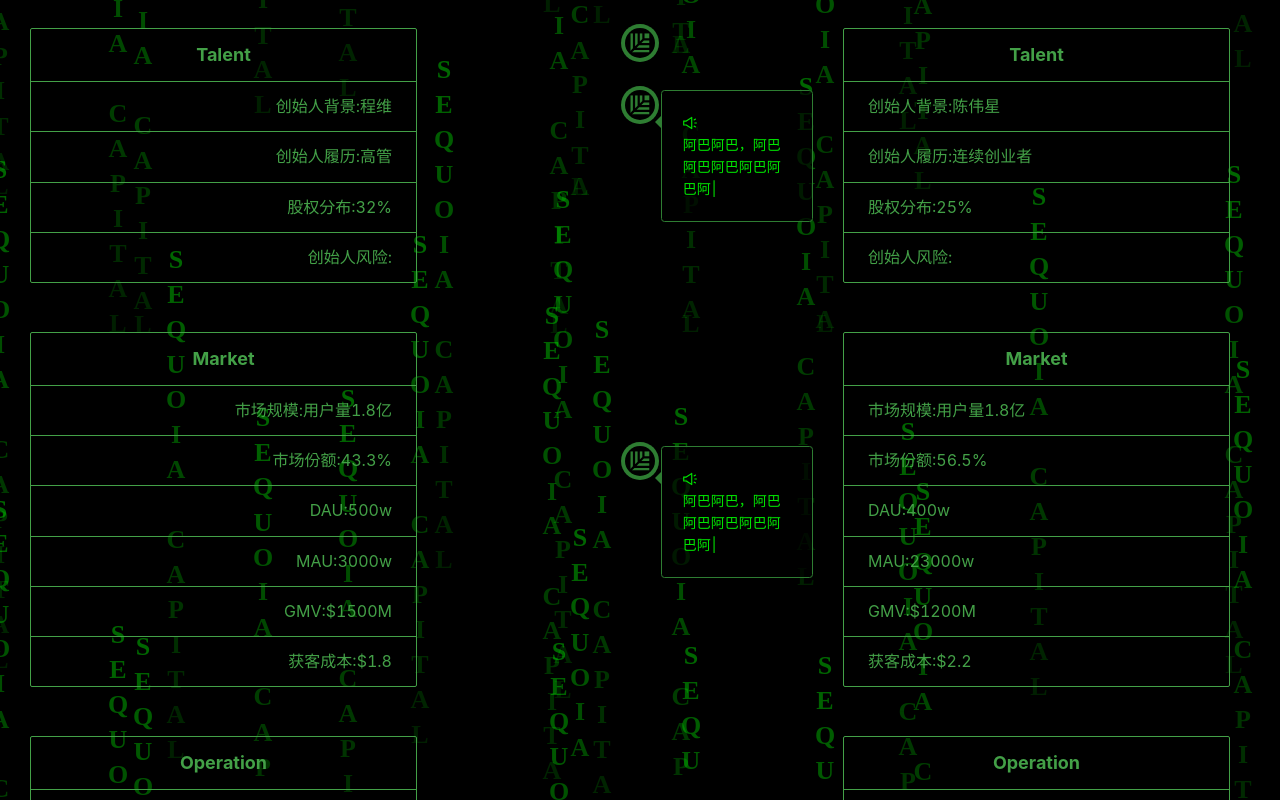
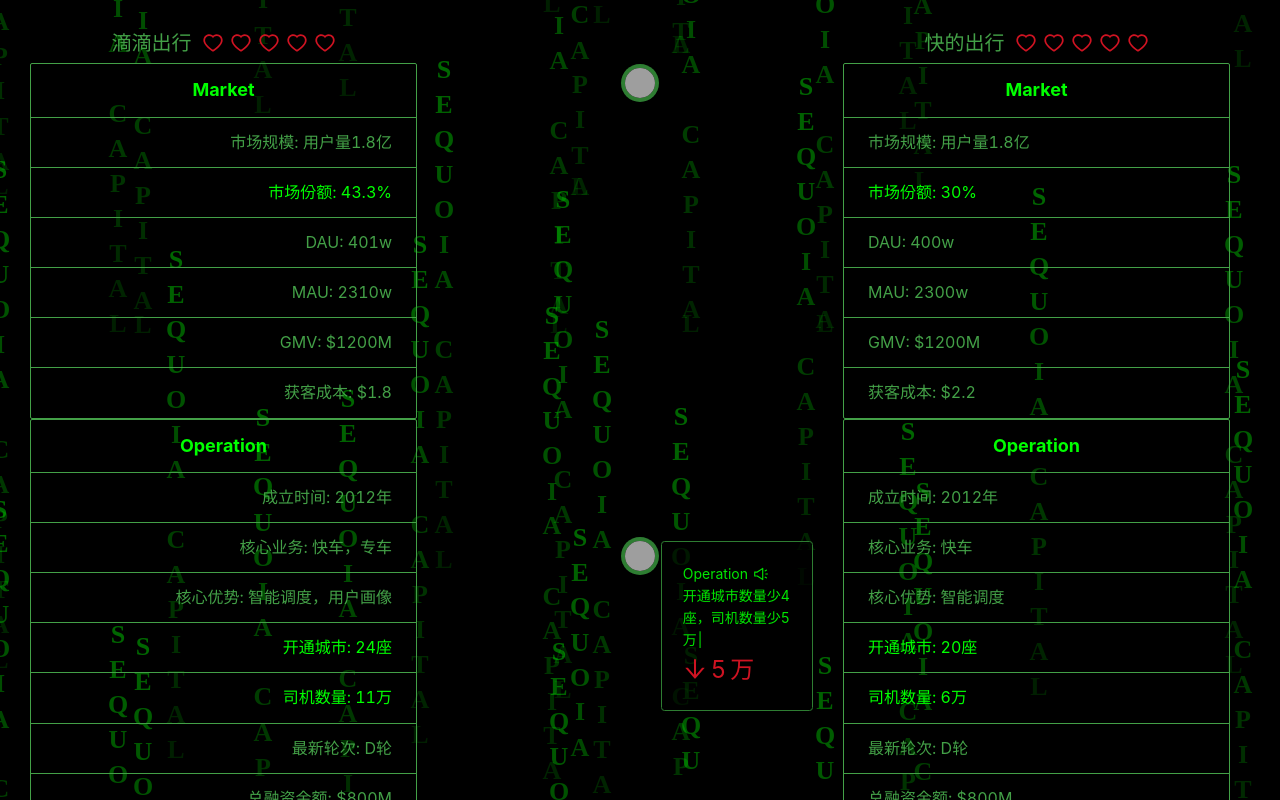
Before and after one commit to yimingbot/opp-vs-opp, a React (Vite) app: page / in a window 1280 px wide. Built offline with nearby package versions, Linux system fonts and the light colour scheme; grey boxes are pictures that could not be loaded.

Commit message:
feat: almost pre submit

```diff
--- a/index.html
+++ b/index.html
@@ -7,7 +7,7 @@
     <title>Opportunity Vs Opportunity</title>
   </head>
   <body>
-    <div id="root"></div>
+    <div id="root" contenteditable></div>
     <script type="module" src="/src/main.tsx"></script>
   </body>
 </html>
--- a/src/components/Timeline/Timeline.tsx
+++ b/src/components/Timeline/Timeline.tsx
@@ -3,9 +3,9 @@ import { VerticalTimeline, VerticalTimelineElement } from 'react-vertical-timeli
 import 'react-vertical-timeline-component/style.min.css';
 import classes from './index.module.scss'
 import { OppTable } from "../../opp-table/table";
-import SequoiaIcon from '../SequoiaIcon'
 import TypeWriter from 'typewriter-effect';
-import { SoundOutlined } from '@ant-design/icons';
+import { ArrowDownOutlined, ArrowUpOutlined, SoundOutlined } from '@ant-design/icons';
+import { Statistic } from 'antd';
 
 
 type TableData = Parameters<typeof OppTable>[0]['data'];
@@ -14,54 +14,54 @@ type Props = {
   rightData: TableData;
 }
 
-const defaultText = '阿巴阿巴，阿巴阿巴阿巴阿巴阿巴阿';
-const renderPlayWriter = (text: string) => <>
-    <SoundOutlined onClick={() => playText(text)} />
+const renderTypeWriter = (text: string, sector: string) => <>
+  <div className={classes.sound} onClick={() => playText(text)}><span>{sector}</span><SoundOutlined/></div>
   <TypeWriter options={getTypeWriterOptions(text)} />
 </>
 
 export const Timeline: FC<Props> = ({ leftData, rightData }) => {
   return <div className={classes.root}>
     <div className={classes.agendaList}>
-            <OppTable data={leftData} className={classes.agendaItem} />
+
+      <OppTable data={leftData} className={classes.agendaItem} companyName="滴滴出行" />
       <VerticalTimeline
         className={classes.timeline}
         lineColor={'transparent'}
       >
         <VerticalTimelineElement
-                    icon={<SequoiaIcon />}
+          icon={<img src='https://freesvg.org/img/PixelCharacter.png' className={classes.avatar} />}
+          position='left'
           iconClassName={classes.icon}
           intersectionObserverProps={{
             rootMargin: '0px 0px 40px 0px'
           }}
+          style={{ marginTop: 40 }}
         >
-                    {renderPlayWriter(defaultText)}
+          {renderTypeWriter('用户量相同，市场份额多13.3%，DAU/MAU/GMV差异不大，但获客成本少0.4$', 'Market')}
+          <Statistic
+            value={13.3}
+            valueStyle={{ color: '#0f0' }}
+            prefix={<ArrowUpOutlined />}
+            suffix="%"
+          />
         </VerticalTimelineElement>
+
         <VerticalTimelineElement
-                    icon={<SequoiaIcon />}
-                    style={{ marginTop: -70 }}
+          icon={<img src='https://freesvg.org/img/1543379970.png' className={classes.avatar} />}
+          position='right'
+          style={{ marginTop: 200 }}
           iconClassName={classes.icon}
         >
-                    {renderPlayWriter(defaultText)}
-                </VerticalTimelineElement>
-                <VerticalTimelineElement
-                    icon={<SequoiaIcon />}
-                    position={'right'}
-                    style={{ marginTop: 224 }}
-                    iconClassName={classes.icon}
-                >
-                    {renderPlayWriter(defaultText)}
-                </VerticalTimelineElement>
-                <VerticalTimelineElement
-                    icon={<SequoiaIcon />}
-                    position={'left'}
-                    style={{ marginTop: 230 }}
-                    iconClassName={classes.icon}
-                >
-                    {renderPlayWriter(defaultText)}
+          {renderTypeWriter('开通城市数量少4座，司机数量少5万', 'Operation')}
+          <Statistic
+            value={5}
+            valueStyle={{ color: '#cf1322' }}
+            prefix={<ArrowDownOutlined />}
+            suffix='万'
+          />
         </VerticalTimelineElement>
       </VerticalTimeline>
-            <OppTable data={rightData} className={classes.agendaItem} isOnRight />
+      <OppTable data={rightData} className={classes.agendaItem} isOnRight companyName="快的出行" />
     </div>
   </div>
 }
@@ -74,7 +74,7 @@ function playText(text: string) {
 
 function getTypeWriterOptions(text: string | string[]) {
   return {
-        delay: 20,
+    delay: 30,
     autoStart: true,
     strings: text,
   }
--- a/src/components/Timeline/index.module.scss
+++ b/src/components/Timeline/index.module.scss
@@ -5,7 +5,7 @@
     .icon {
       width: 30px;
       height: 30px;
-      box-shadow: 0 0 0 4px #2e7d32, inset 0 2px 0 rgb(0 0 0 / 8%), 0 3px 0 4px rgb(0 0 0 / 5%);
+      box-shadow: 0 0 0 4px #2e7d32, inset 0 2px 0 rgba(0, 0, 0, 0.08), 0 3px 0 4px rgba(0, 0, 0, 0.05);
     }
   }
 
@@ -30,7 +30,7 @@
     box-shadow: none;
   }
   .vertical-timeline-element-content-arrow {
-    border-right-color: #2e7d32;
+    border-right-color: transparent;
   }
   @media only screen and (min-width: 1170px) {
     .vertical-timeline--two-columns .vertical-timeline-element-icon {
@@ -38,3 +38,16 @@
     }
   }
 }
+
+.avatar {
+  width: 30px;
+  height: 30px;
+  border-radius: 50%;
+}
+
+.sound {
+  cursor: pointer;
+  > span {
+    margin-right: 6px;
+  }
+}
--- /dev/null
+++ b/src/data-source.ts
@@ -0,0 +1,100 @@
+export const data = {
+  Market: {
+    市场规模: '用户量1.8亿',
+    市场份额: '43.3%',
+    DAU: '401w',
+    MAU: '2310w',
+    GMV: '$1200M',
+    获客成本: '$1.8',
+  },
+  Operation: {
+    成立时间: '2012年',
+    核心业务: '快车，专车',
+    核心优势:	'智能调度，用户画像',
+    开通城市: '24座',
+    司机数量: '11万',
+    最新轮次: 'D轮',
+    总融资金额: '$800M',
+    主要融资方: '金沙江，腾讯，淡马锡',
+  },
+  Risk: {
+    负债: '200M',
+    诉讼量: 120,
+    舆情: '较正向',
+    利益关联方: '腾讯',
+  },
+  Finance: {
+    营收: '$12B',
+    毛利: '$100M',
+    净利: '-$5B',
+    开支: '$2B',
+  },
+  'Sequoia Position': {
+    进入轮次: 'B轮',
+    董事会席位: 1,
+    股权占比: '4%',
+    投资占比: '10%',
+  },
+  Talent: {
+    创始人背景: '程维',
+    创始人履历: '高管',
+    股权分布: '32%',
+  },
+}
+
+export const data2 = {
+  Market: {
+    市场规模: '用户量1.8亿',
+    市场份额: '30%',
+    DAU: '400w',
+    MAU: '2300w',
+    GMV: '$1200M',
+    获客成本: '$2.2',
+  },
+  Operation: {
+    成立时间: '2012年',
+    核心业务: '快车',
+    核心优势:	'智能调度',
+    开通城市: '20座',
+    司机数量: '6万',
+    最新轮次: 'D轮',
+    总融资金额: '$800M',
+    主要融资方: '阿里，软银，老虎',
+  },
+  Risk: {
+    负债: '320M',
+    诉讼量: 181,
+    舆情: '',
+    利益关联方: '阿里巴巴',
+  },
+  Finance: {
+    营收: '$15B',
+    毛利: '$80M',
+    净利: '-$6B',
+    开支: '$350M',
+  },
+  'Sequoia Position': {
+    进入轮次: 'A轮',
+    董事会席位: '0',
+    股权占比: '2%',
+    投资占比: '5%',
+  },
+  Talent: {
+    创始人背景: '陈伟星',
+    创始人履历: '连续创业者',
+    股权分布: '25%',
+  },
+}
+
+export const diffColumns: string[] = ['股权分布', '司机数量', '市场份额', '开通城市', '股权占比', '投资占比', '董事会席位'];
+// Object.entries(data).forEach(([key, value]) => {
+//   Object.entries(value).forEach(([k, v]) => {
+//     // eslint-disable-next-line @typescript-eslint/ban-ts-comment
+//     // @ts-ignore
+//     if (v !== data2[key][k]) {
+//       diffColumns.push(k);
+//     }
+//   })
+// })
+
+// console.log(diffColumns);
--- a/src/main.tsx
+++ b/src/main.tsx
@@ -3,102 +3,13 @@ import React from 'react'
 import ReactDOM from 'react-dom/client'
 import { HackBackground } from "./components/HackBackground/HackBackground";
 import { Timeline } from "./components/Timeline/Timeline";
-
-const dataSource = {
-  Talent: {
-    创始人背景: '程维',
-    创始人履历: '高管',
-    股权分布: '32%',
-    创始人风险: '',
-  },
-  Market: {
-    市场规模: '用户量1.8亿',
-    市场份额: '43.3%',
-    DAU: '500w',
-    MAU: '3000w',
-    GMV: '$1500M',
-    获客成本: '$1.8',
-  },
-  Operation: {
-    成立时间: '2012年',
-    核心业务: '快车，专车',
-    核心优势:	'智能调度，用户画像',
-    开通城市: '24座',
-    司机数量: '6万',
-    最新轮次: 'D轮',
-    总融资金额: '$800M',
-    主要融资方: '金沙江，腾讯，淡马锡',
-  },
-  Risk: {
-    负债: '200M',
-    诉讼量: 120,
-    舆情: '较正向',
-    利益关联方: '腾讯',
-  },
-  Finance: {
-    营收: '$12B',
-    毛利: '$100M',
-    净利: '-$5B',
-    开支: '$2B',
-  },
-  'Sequoia Position': {
-    进入轮次: 'B轮',
-    董事会席位: 1,
-    股权占比: '4%',
-    投资占比: '10%',
-  }
-}
-
-const dataSource2 = {
-  Talent: {
-    创始人背景: '陈伟星',
-    创始人履历: '连续创业者',
-    股权分布: '25%',
-    创始人风险: '',
-  },
-  Market: {
-    市场规模: '用户量1.8亿',
-    市场份额: '56.5%',
-    DAU: '400w',
-    MAU: '23000w',
-    GMV: '$1200M',
-    获客成本: '$2.2',
-  },
-  Operation: {
-    成立时间: '2012年',
-    核心业务: '快车',
-    核心优势:	'',
-    开通城市: '28座',
-    司机数量: '10万',
-    最新轮次: 'D轮',
-    总融资金额: '$800M',
-    主要融资方: '阿里，软银，老虎',
-  },
-  Risk: {
-    负债: '320M',
-    诉讼量: 181,
-    舆情: '',
-    利益关联方: '',
-  },
-  Finance: {
-    营收: '$15B',
-    毛利: '$80M',
-    净利: '-$6B',
-    开支: '$350M',
-  },
-  'Sequoia Position': {
-    进入轮次: '',
-    董事会席位: '',
-    股权占比: '',
-    投资占比: '',
-  }
-}
+import { data, data2 } from './data-source';
 
 // eslint-disable-next-line @typescript-eslint/no-non-null-assertion
 ReactDOM.createRoot(document.getElementById('root')!).render(
   <React.StrictMode>
     <HackBackground>
-      <Timeline leftData={dataSource} rightData={dataSource2} />
+      <Timeline leftData={data} rightData={data2} />
     </HackBackground>
   </React.StrictMode>
 )
--- a/src/opp-table/table.module.scss
+++ b/src/opp-table/table.module.scss
@@ -8,6 +8,7 @@ $green: #43a047;
     font-weight: 700;
     font-size: 18px;
     text-align: center;
+    color: #0f0;
   }
   .ant-list-item {
     font-size: 16px;
@@ -23,6 +24,10 @@ $green: #43a047;
   .right .ant-list-item {
     justify-content: flex-end;
   }
+
+  .ant-rate-star-first, .ant-rate-star-second {
+    color: rgb(207, 19, 34);
+  }
 }
 
 .tableContainer {
@@ -34,6 +39,18 @@ $green: #43a047;
   margin-top: 12px;
 }
 
-.category {
+.companyName {
   margin-bottom: 4px;
+  font-size: 20px;
+  text-align: center;
 }
+
+.highlight {
+  color: #0f0;
+}
+
+.rate {
+  margin-left: 12px;
+  position: relative;
+  top: -2px;
+}
--- a/src/opp-table/table.tsx
+++ b/src/opp-table/table.tsx
@@ -1,30 +1,36 @@
-import { List, Divider } from "antd";
+import { List, Rate } from "antd";
 import { CSSProperties } from "react";
 import styles from './table.module.scss'
 import classNames from 'classnames';
+import { diffColumns } from "../data-source";
+import { HeartOutlined } from "@ant-design/icons";
 
 interface ICardProps {
   data: Record<string, object>;
   className?: string;
   style?: CSSProperties;
   isOnRight?: boolean;
+  companyName: string;
 }
 
-export function OppTable({ data, className, style, isOnRight }: ICardProps) {
+export function OppTable({ data, className, style, isOnRight, companyName }: ICardProps) {
   const categories = Object.keys(data);
 
   return <div className={classNames(className, styles.tableContainer)} style={style}>
+    <div className={styles.companyName}>{companyName}
+     <Rate className={styles.rate} allowClear character={<HeartOutlined />} allowHalf />
+    </div>
     {categories.map(v =>
-      <div key={v} className={classNames(styles.category, !isOnRight && 'right')}>
+      <div key={v} className={classNames(!isOnRight && 'right')}>
         <List
           header={<div>{v}</div>}
           bordered
           dataSource={Object.entries(data[v])}
-          renderItem={item => (
-            <List.Item>{item.join(':')}</List.Item>
-          )}
+          renderItem={item => {
+            const shouldHighlight = diffColumns.indexOf(item[0]) !== -1;
+            return <List.Item className={shouldHighlight ? styles.highlight : ''}>{item.join(': ')}</List.Item>
+          }}
         />
-        <Divider orientation={isOnRight ? 'left' : 'right'}></Divider>
       </div>
     )}
   </div>
```
Also changed, not shown: src/app.d.ts (renamed from src/global.d.ts), 5 other files (tests, documents, lock files or other folders). Lines whose indentation alone changed are shown as unchanged.
